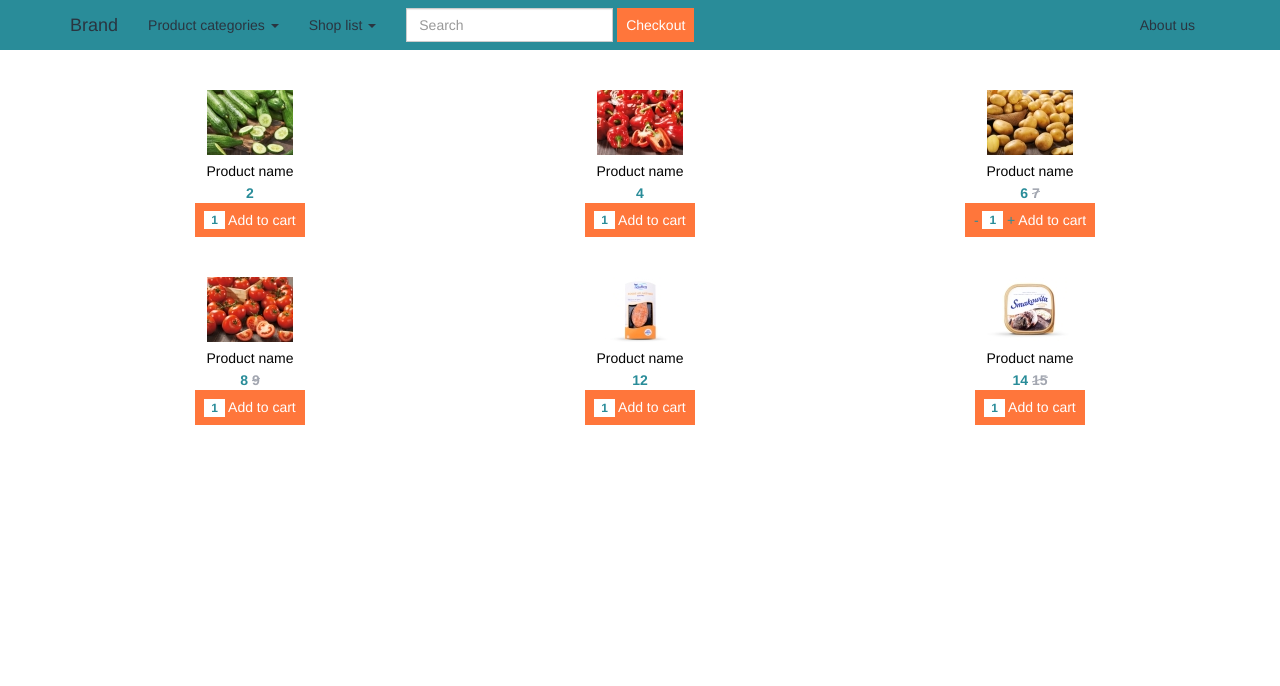
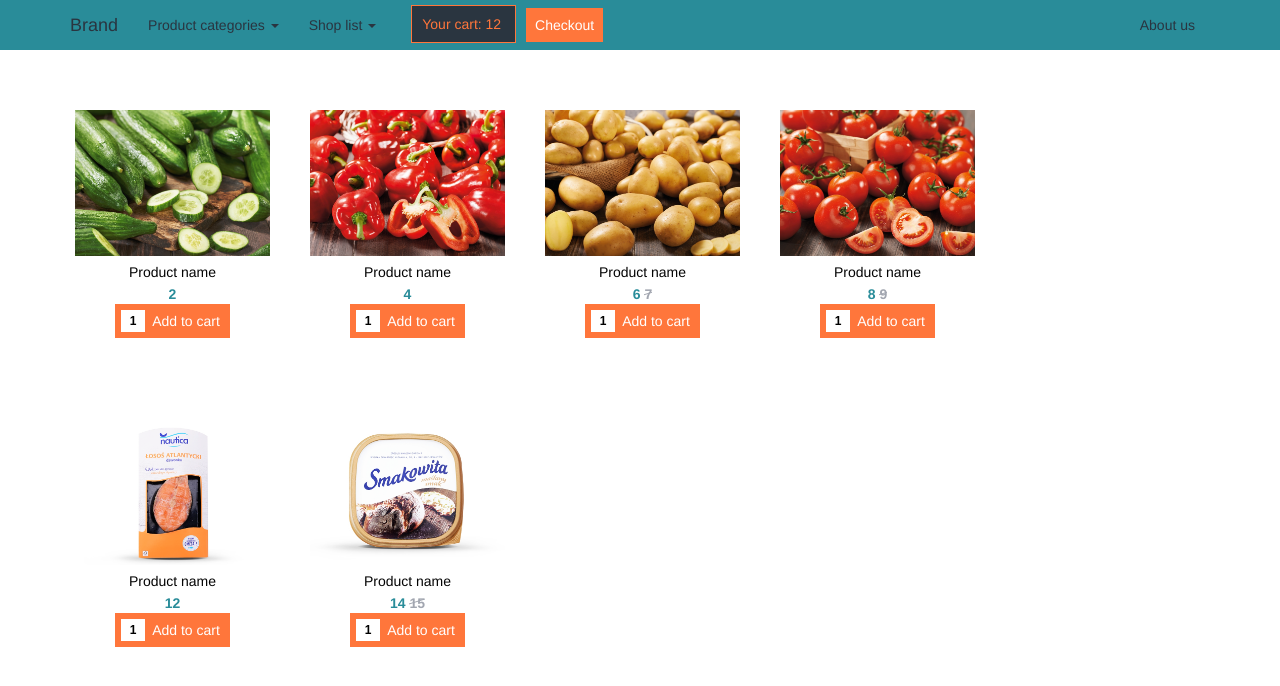
Before and after one commit to igor-smyrnov/Shops-Online, a website: page views/product-list.html in a window 1280 px wide. Drawn offline with nearby package versions, Linux system fonts and the light colour scheme.

Commit message:
Added "your cart", added product quantity

```diff
--- a/assets/style.css
+++ b/assets/style.css
@@ -97,6 +97,14 @@ a:hover {
     background-color: #A2A6B0;
 }
 
+.navbar-cart-box_subtotal {
+    padding: 10px;
+    border: 1px solid #FF763B;
+    color: #FF763B;
+    margin-right: 10px;
+    background-color: #2A3540;
+}
+
 /* products styles */
 
 .product-box_name {
@@ -115,11 +123,18 @@ a:hover {
     margin: 6px 3px 2px;
 }
 
+/* Navbar */
+
+.navbar-cart-box {
+    margin: 8px 8px 0 20px;
+}
+
 /* Product */
 
 .product-box {
     text-align: center;
     padding: 20px 0;
+    margin: 20px;
 }
 
 .price {
@@ -141,6 +156,28 @@ a:hover {
     transform: skewY(-17deg);
 }
 
+.cart-button {
+    margin: 0 auto;
+    width: 115px;
+    text-align: center;
+}
+
+.cart-button_quantity {
+    background: #fff;
+    float: left;
+    margin: 6px;
+    padding: 4px 0;
+    text-align: center;
+    width: 24px;
+    color: #000;
+    font: bold 12px Arial,sans-serif;
+    border: none;
+}
+
+.cart-button_add {
+    display: block;
+}
+
 .product-single_shop-link img,
 .shop-single_products-link img{
     max-width: 100px;
--- a/views/product-list.html
+++ b/views/product-list.html
@@ -71,12 +71,12 @@
                         </li>
                     </ul>
 
-                    <form class="navbar-form navbar-left">
-                        <div class="form-group">
-                            <input type="text" class="form-control" placeholder="Search">
-                        </div>
+                    <div class="navbar-left navbar-cart-box">
+                        <span class="navbar-cart-box_subtotal">
+                            Your cart: <span>12</span>
+                        </span>
                         <button class="btn btn-primary">Checkout</button>
-                    </form>
+                    </div>
 
                     <ul class="nav navbar-nav navbar-right">
                         <li>
@@ -91,39 +91,39 @@
     <main>
         <div class="container">
             <div class="row product-list">
-                <div class="col-md-4 product-box">
+                <div class="col-md-2 product-box">
                     <figure>
                         <a href="">
-                            <img src="./../assets/img/bioog_t.jpg" alt=""></a>
+                            <img src="./../assets/img/bioog_f.jpg" alt="" class="img-responsive"></a>
                     </figure>
                     <figcaption>
                         <a href=""><p class="product-box_name">Product name</p></a>
                         <div class="price">2</div>
-                        <button class="btn btn-primary">
-                            <span class="badge">1</span>
-                            Add to cart
-                        </button>
+                        <div class="cart-button">
+                            <input type="text" class="cart-button_quantity" value="1">
+                            <div class="btn btn-primary cart-button_add">Add to cart</div>
+                        </div>
                     </figcaption>
                 </div>
-                <div class="col-md-4 product-box">
+                <div class="col-md-2 product-box">
                     <figure>
                         <a href="">
-                            <img src="./../assets/img/biopa_t.jpg" alt="">
+                            <img src="./../assets/img/biopa_f.jpg" alt="" class="img-responsive">
                         </a>
                     </figure>
                     <figcaption>
                         <a href=""><p class="product-box_name">Product name</p></a>
                         <div class="price">4</div>
-                        <button class="btn btn-primary">
-                            <span class="badge">1</span>
-                            Add to cart
-                        </button>
+                        <div class="cart-button">
+                            <input type="text" class="cart-button_quantity" value="1">
+                            <div class="btn btn-primary cart-button_add">Add to cart</div>
+                        </div>
                     </figcaption>
                 </div>
-                <div class="col-md-4 product-box">
+                <div class="col-md-2 product-box">
                     <figure>
                         <a href="">
-                            <img src="./../assets/img/biozie_t.jpg" alt="">
+                            <img src="./../assets/img/biozie_f.jpg" alt="" class="img-responsive">
                         </a>
                     </figure>
                     <figcaption>
@@ -132,18 +132,16 @@
                             <span class="price product-box_new-price">6</span>
                             <span class="price product-box_old-price">7</span>
                         </div>
-                        <button class="btn btn-primary">
-                            <a class="">-</a>
-                            <span class="badge">1</span>
-                            <a class="">+</a>
-                            Add to cart
-                        </button>
+                        <div class="cart-button">
+                            <input type="text" class="cart-button_quantity" value="1">
+                            <div class="btn btn-primary cart-button_add">Add to cart</div>
+                        </div>
                     </figcaption>
                 </div>
-                <div class="col-md-4 product-box">
+                <div class="col-md-2 product-box">
                     <figure>
                         <a href="">
-                            <img src="./../assets/img/biopomi_t.jpg" alt="">
+                            <img src="./../assets/img/biopomi_f.jpg" alt="" class="img-responsive">
                         </a>
                     </figure>
                     <figcaption>
@@ -152,31 +150,31 @@
                             <span class="price product-box_new-price">8</span>
                             <span class="price product-box_old-price">9</span>
                         </div>
-                        <button class="btn btn-primary">
-                            <span class="badge">1</span>
-                            Add to cart
-                        </button>
+                        <div class="cart-button">
+                            <input type="text" class="cart-button_quantity" value="1">
+                            <div class="btn btn-primary cart-button_add">Add to cart</div>
+                        </div>
                     </figcaption>
                 </div>
-                <div class="col-md-4 product-box">
+                <div class="col-md-2 product-box">
                     <figure>
                         <a href="">
-                            <img src="./../assets/img/dzwo_t.jpg" alt="">
+                            <img src="./../assets/img/dzwo_f.jpg" alt="" class="img-responsive">
                         </a>
                     </figure>
                     <figcaption>
                         <a href=""><p class="product-box_name">Product name</p></a>
                         <div class="price">12</div>
-                        <button class="btn btn-primary">
-                            <span class="badge">1</span>
-                            Add to cart
-                        </button>
+                        <div class="cart-button">
+                            <input type="text" class="cart-button_quantity" value="1">
+                            <div class="btn btn-primary cart-button_add">Add to cart</div>
+                        </div>
                     </figcaption>
                 </div>
-                <div class="col-md-4 product-box">
+                <div class="col-md-2 product-box">
                     <figure>
                         <a href="">
-                            <img src="./../assets/img/smakow_t.jpg" alt="">
+                            <img src="./../assets/img/smakow_f.jpg" alt="" class="img-responsive">
                         </a>
                     </figure>
                     <figcaption>
@@ -185,10 +183,10 @@
                             <span class="price product-box_new-price">14</span>
                             <span class="price product-box_old-price">15</span>
                         </div>
-                        <button class="btn btn-primary">
-                            <span class="badge">1</span>
-                            Add to cart
-                        </button>
+                        <div class="cart-button">
+                            <input type="text" class="cart-button_quantity" value="1">
+                            <div class="btn btn-primary cart-button_add">Add to cart</div>
+                        </div>
                     </figcaption>
                 </div>
             </div>
```
Also changed, not shown: views/product-single.html (+0 -6 lines).
